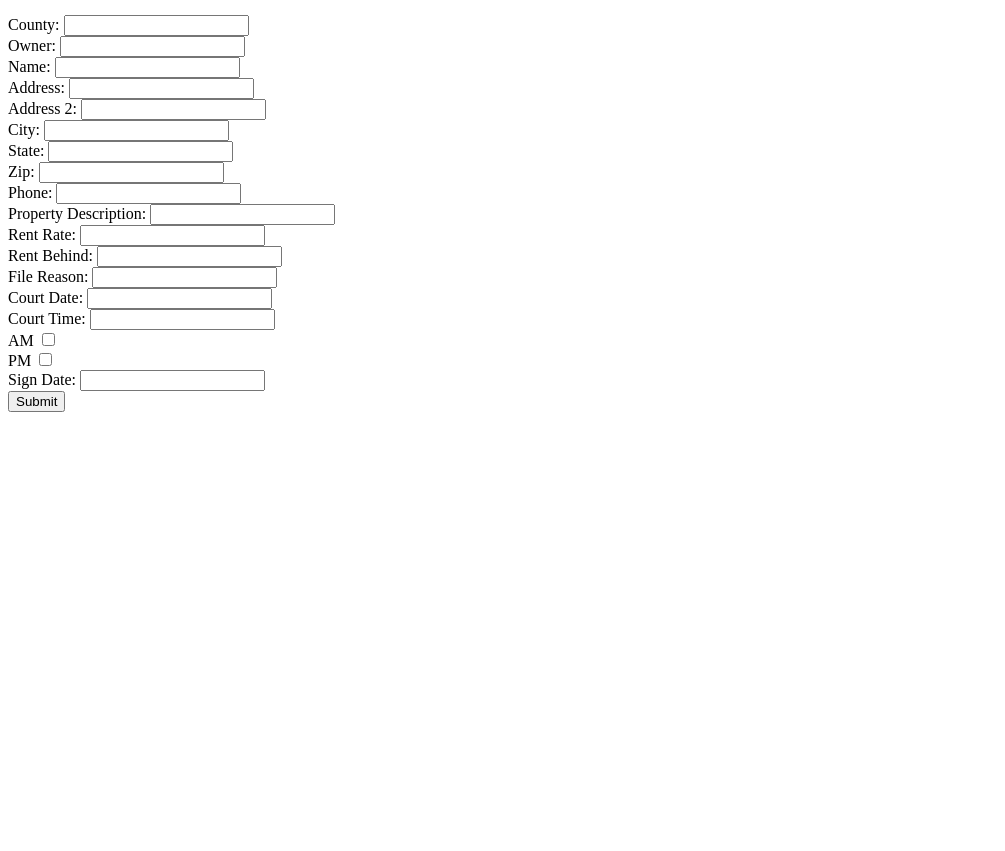
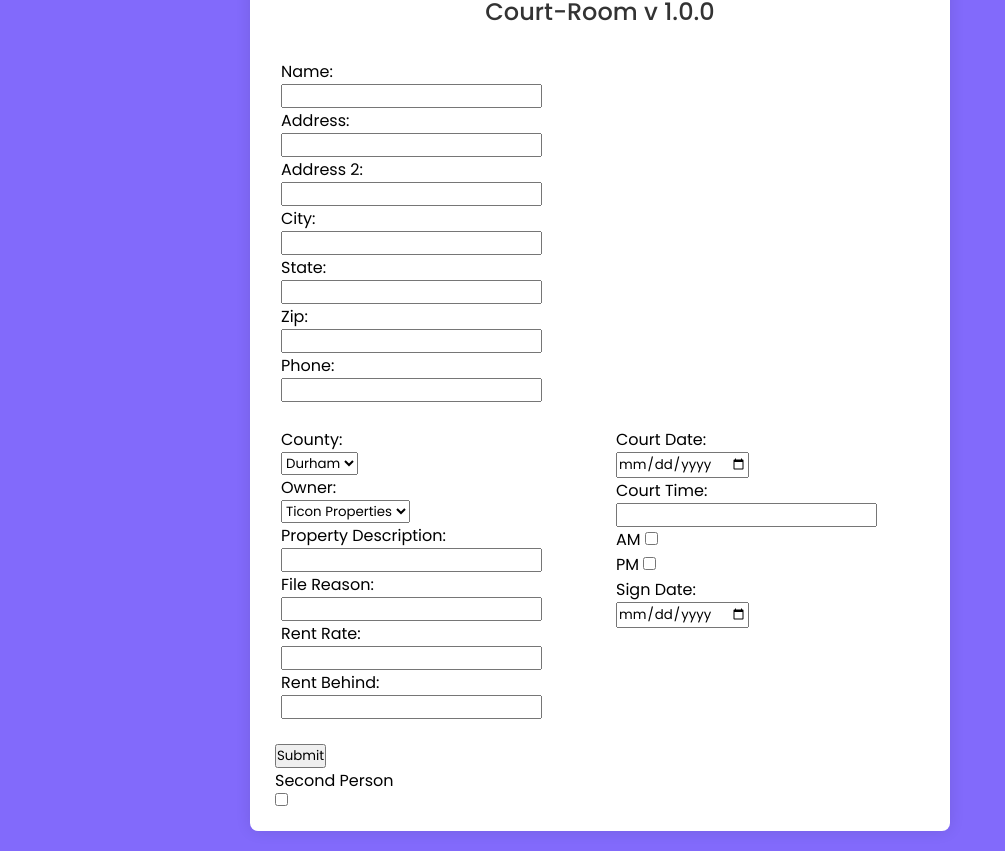
Before and after one commit to OrbitalT/Lease-Gen, an Electron app: page courtroom.html in a window 1200 px wide. Shown: the part 51-902 px from the top of the page, without its empty margins (0-1005 px from the left). Before the commit the page ends 800 px from the top, so only its background shows below. Drawn offline with nearby package versions, Linux system fonts and the light colour scheme.

Commit message:
Update
css for court-room

```diff
--- /dev/null
+++ b/courtroom.css
@@ -0,0 +1,55 @@
+/* Import Google font - Poppins */
+@import url("https://fonts.googleapis.com/css2?family=Poppins:wght@200;300;400;500;600;700&display=swap");
+
+* {
+    margin: 0;
+    padding: 0;
+    box-sizing: border-box;
+    font-family: "Poppins", sans-serif;
+}
+
+body {
+    min-height: 100vh;
+    display: flex;
+    align-items: center;
+    justify-content: center;
+    padding: 20px;
+    background: rgb(130, 106, 251);
+}
+
+.container {
+    position: relative;
+    max-width: 700px;
+    width: 100%;
+    background: #fff;
+    padding: 25px;
+    border-radius: 8px;
+    box-shadow: 0 0 15px rgba(0, 0, 0, 0.1);
+}
+
+.container header {
+    font-size: 1.5rem;
+    color: #333;
+    font-weight: 500;
+    text-align: center;
+}
+
+.container .form {
+    margin-top: 30px;
+}
+
+.form .input-box {
+    width: 100%;
+    margin-top: 20px;
+}
+
+.row {
+    display: flex;
+    /* flex-wrap: wrap; */
+    margin: 0 -10px;
+}
+
+.col-50 {
+    flex: 50%;
+    padding: 0 16px;
+}
--- a/courtroom.html
+++ b/courtroom.html
@@ -4,139 +4,118 @@
     <meta charset="UTF-8">
     <meta http-equiv="X-UA-Compatible" content="IE=edge">
     <meta name="viewport" content="width=device-width, initial-scale=1.0">
-    <script src="https://ajax.googleapis.com/ajax/libs/jquery/3.5.1/jquery.min.js"></script>
+    <link rel="stylesheet" href="courtroom.css">
     <title>Court-Room</title>
 </head>
 
 <body>
-    <h1>This is the Court-Room</h1>
 
-    <!-- Create form with text inputs for county, owner, name1, address1, address2, city1, state1, zip1, phone1, propdesc, rentrate, duedate, rentpast, breachdesc, trialdate, trialtime, signdate, am, pm -->
-    <form id="form" onsubmit="window.location.reload();" action="">
-        <label for="county">County:</label>
-        <input type="text" name="county" id="county"><br>
+    <section class="container">
+        <header>Court-Room v 1.0.0</header>
 
-        <label for="owner">Owner:</label>
-        <input type="text" name="owner" id="owner"><br>
+        <form class="form" id="form" onsubmit="window.location.reload();" action="">
 
-        <label for="name1">Name:</label>
+            <div class="row">
+                <div class="col-50">
+                    <label for="name1">Name:</label><br>
                     <input type="text" name="name1" id="name1"><br>
-        <label for="address1">Address:</label>
+                    <label for="address1">Address:</label><br>
                     <input type="text" name="address1" id="address1"><br>
-        <label for="address2">Address 2:</label>
+                    <label for="address2">Address 2:</label><br>
                     <input type="text" name="address2" id="address2"><br>
-        <label for="city1">City:</label>
+                    <label for="city1">City:</label><br>
                     <input type="text" name="city1" id="city1"><br>
-        <label for="state1">State:</label>
+                    <label for="state1">State:</label><br>
                     <input type="text" name="state1" id="state1"><br>
-        <label for="zip1">Zip:</label>
+                    <label for="zip1">Zip:</label><br>
                     <input type="text" name="zip1" id="zip1"><br>
-        <label for="phone1">Phone:</label>
+                    <label for="phone1">Phone:</label><br>
                     <input type="text" name="phone1" id="phone1"><br>
+                </div>
 
-        <label for="propdesc">Property Description:</label>
+                <div id="person2" class="col-50">
+                    <label for="name2">Name:</label><br>
+                    <input type="text" name="name2" id="name2"><br>
+                    <label for="address3">Address:</label><br>
+                    <input type="text" name="address3" id="address3"><br>
+                    <label for="address4">Address 2:</label><br>
+                    <input type="text" name="address4" id="address4"><br>
+                    <label for="city2">City:</label><br>
+                    <input type="text" name="city2" id="city2"><br>
+                    <label for="state2">State:</label><br>
+                    <input type="text" name="state2" id="state2"><br>
+                    <label for="zip2">Zip:</label><br>
+                    <input type="text" name="zip2" id="zip2"><br>
+                    <label for="phone2">Phone:</label><br>
+                    <input type="text" name="phone2" id="phone2"><br>
+                </div>
+            </div>
+
+            <br>
+
+            <div class="row">
+                <div class="col-50">
+                    <label for="county">County:</label><br>
+                    <select name="county" id="county">
+                        <option value="Durham">Durham</option>
+                    </select><br>
+
+                    <label for="owner">Owner:</label><br>
+                    <select name="owner" id="owner">
+                        <option value="Ticon Properties LLC">Ticon Properties</option>
+                    </select><br>
+
+                    <label for="propdesc">Property Description:</label><br>
                     <input type="text" name="propdesc" id="propdesc"><br>
 
-        <label for="rentrate">Rent Rate:</label>
-        <input type="text" name="rentrate" id="rentrate"><br>
-        <label for="rentpast">Rent Behind:</label>
-        <input type="text" name="rentpast" id="rentpast"><br>
-
-        <label for="breachdesc">File Reason:</label>
+                    <label for="breachdesc">File Reason:</label><br>
                     <input type="text" name="breachdesc" id="breachdesc"><br>
 
-        <label for="trialdate">Court Date:</label>
-        <input type="text" name="trialdate" id="trialdate"><br>
-        <label for="trialtime">Court Time:</label>
+
+                    <label for="rentrate">Rent Rate:</label><br>
+                    <input type="text" name="rentrate" id="rentrate"><br>
+                    <label for="rentpast">Rent Behind:</label><br>
+                    <input type="text" name="rentpast" id="rentpast"><br>
+                </div>
+                <div class="col-50">
+                    <label for="trialdate">Court Date:</label><br>
+                    <input type="date" name="trialdate" id="trialdate"><br>
+                    <label for="trialtime">Court Time:</label><br>
                     <input type="text" name="trialtime" id="trialtime"><br>
                     <label for="am">AM</label>
                     <input type="checkbox" name="am" id="am"><br>
                     <label for="pm">PM</label>
                     <input type="checkbox" name="pm" id="pm"><br>
 
-        <label for="signdate">Sign Date:</label>
-        <input type="text" name="signdate" id="signdate"><br>
+                    <label for="signdate">Sign Date:</label><br>
+                    <input type="date" name="signdate" id="signdate"><br>
+                </div>
+            </div>
+
+            <br>
 
             <input type="submit" value="Submit">
+
         </form>
 
+        <label for="secondPerson">Second Person</label><br>
+        <input type="checkbox" name="secondPerson" id="secondPerson">
 
-    <!-- <form id="form" onsubmit="window.location.reload();" action="">
+    </section>
 
-        <label for="property">Property:</label>
-        <input type="text" name="property" id="property"><br>
+    <script src="https://ajax.googleapis.com/ajax/libs/jquery/2.1.1/jquery.min.js"></script>
 
-        <label for="name1">Name:</label>
-        <input type="text" name="name1" id="name1"><br>
-        <label for="address1">Address:</label>
-        <input type="text" name="address1" id="address1"><br>
-        <label for="address2">Address 2:</label>
-        <input type="text" name="address2" id="address2"><br>
-        <label for="city1">City:</label>
-        <input type="text" name="city1" id="city1"><br>
-        <label for="state1">State:</label>
-        <input type="text" name="state1" id="state1"><br>
-        <label for="zip1">Zip:</label>
-        <input type="text" name="zip1" id="zip1"><br>
-        <label for="phone1">Phone:</label>
-        <input type="text" name="phone1" id="phone1"><br>
-
-        <div id="hideme">
-            <br>
-            <label for="name2">Name 2:</label>
-            <input type="text" name="name2" id="name2"><br>
-            <label for="address3">Address:</label>
-            <input type="text" name="address3" id="address3"><br>
-            <label for="address4">Address 2:</label>
-            <input type="text" name="address4" id="address4"><br>
-            <label for="city2">City:</label>
-            <input type="text" name="city2" id="city2"><br>
-            <label for="state2">State:</label>
-            <input type="text" name="state2" id="state2"><br>
-            <label for="zip2">Zip:</label>
-            <input type="text" name="zip2" id="zip2"><br>
-            <label for="phone2">Phone:</label>
-            <input type="text" name="phone2" id="phone2"><br>
-            <br>
-        </div>
-
-        <label for="propdesc">Property Description:</label>
-        <input type="text" name="propdesc" id="propdesc"><br>
-
-        <label for="rentrate">Rent Rate:</label>
-        <input type="text" name="rentrate" id="rentrate"><br>
-        <label for="rentbehind">Rent Behind:</label>
-        <input type="text" name="rentbehind" id="rentbehind"><br>
-
-        <label for="filereason">File Reason:</label>
-        <input type="text" name="filereason" id="filereason"><br>
-
-        <label for="courtdate">Court Date:</label>
-        <input type="text" name="courtdate" id="courtdate"><br>
-        <label for="courttime">Court Time:</label>
-        <input type="text" name="courttime" id="courttime"><br>
-        <label for="am">AM</label>
-        <input type="checkbox" name="am" id="am"><br>
-        <label for="pm">PM</label>
-        <input type="checkbox" name="pm" id="pm"><br>
-
-        <label for="hide">Hide File Reason:</label>
-        <input type="checkbox" name="hide" id="hide"><br>
-
-        <input type="submit" value="Submit">
-    </form> -->
-
-    <!-- <script>
-        $(document).ready(function () {
-            $("#hide").click(function () {
-                if ($("#hide").prop("checked")) {
-                    $("#hideme").show();
-                } else {
-                    $("#hideme").hide();
+    <script language="JavaScript" type="text/javascript">
+        $('#person2').hide();
+        $('#secondPerson').change(function () {
+            if ($(this).prop('checked') === false) {
+                $('#person2').hide();
+            }
+            if ($(this).prop('checked') === true) {
+                $('#person2').show();
             }
         });
-        });
-    </script> -->
+    </script>
 
     <script>
         //Electron connection
```
Also changed, not shown: apps.html (+2 -2 lines), leasegen.html (+1 -1 lines), login.html (+1 -1 lines), main.js (+23 -37 lines), apps.css (renamed from style.css), leasegen.css (renamed from index.css), login.css (renamed from style2.css). Lines whose indentation alone changed are shown as unchanged.
